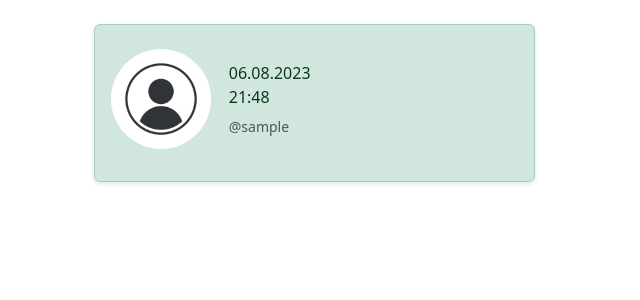
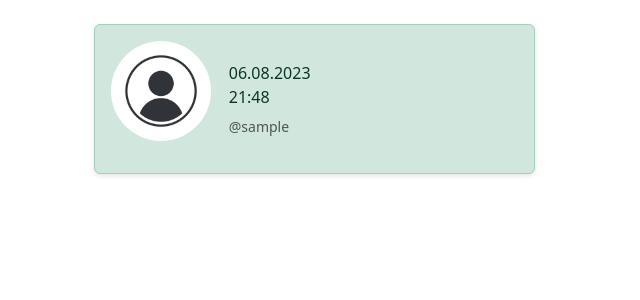
Before and after one commit to AzimJon04/Social_Website, a Django app: template publications/templates/account/profile_list.html in a window 1280 px wide. Shown: the part 101-401 px from the top of the page, without its empty margins (0-640 px from the left). Run offline with Django 4.2, Linux system fonts and the light colour scheme; the template is opened without the code that fills it: values that come from a table or form of the project are taken from there, others are empty; the visitor is signed in with stand-in values (Sample User, id 1); data comes from the database, SQL or seed files in the repository; parts of the project's set-up code (start-up, migrations or seed data) failed here and were passed over; some libraries are stand-ins or nearby versions.

Commit message:
Update madia file

```diff
--- a/publications/templates/account/profile_list.html
+++ b/publications/templates/account/profile_list.html
@@ -12,9 +12,9 @@
                         <div class="row">
                             <div class="col-sm-3 mb-3">
                             {% if profile.image %}
-                                <img class="card-img-top rounded-circle account-img mt-2" src="{{ profile.image.url }}" alt="Profile Image">
+                                <img class="card-img-top rounded-circle account-img" src="{{ profile.image.url }}" alt="Profile Image">
                             {% else %}
-                                <img class="card-img-top rounded-circle account-img mt-2" src="{% static 'img/avatar.jpg' %}" alt="Default Profile Image">
+                                <img class="card-img-top rounded-circle account-img" src="{% static 'img/avatar.jpg' %}" alt="Default Profile Image">
                             {% endif %}
                             </div>
                             <div class="col-md-4">
@@ -39,9 +39,9 @@
                     <div class="row">
                         <div class="col-sm-3 mb-3">
                             {% if profile.image %}
-                                <img class="card-img-top rounded-circle account-img mt-2" src="{{ profile.image.url }}" alt="Profile Image">
+                                <img class="card-img-top rounded-circle account-img" src="{{ profile.image.url }}" alt="Profile Image">
                             {% else %}
-                                <img class="card-img-top rounded-circle account-img mt-2" src="{% static '/img/avatar.jpg' %}" alt="Profile Image">
+                                <img class="card-img-top rounded-circle account-img" src="{% static '/img/avatar.jpg' %}" alt="Profile Image">
                             {% endif %}
                         </div>
                         <div class="col-sm-9 ml-10">
```
Also changed, not shown: media/users_images/360_F_559589643_zQdCV05gfjeIzql5MCBotP7Or3oTAxzJ.jpg (added), media/users_images/World-Hijab-Day.jpg (added).
